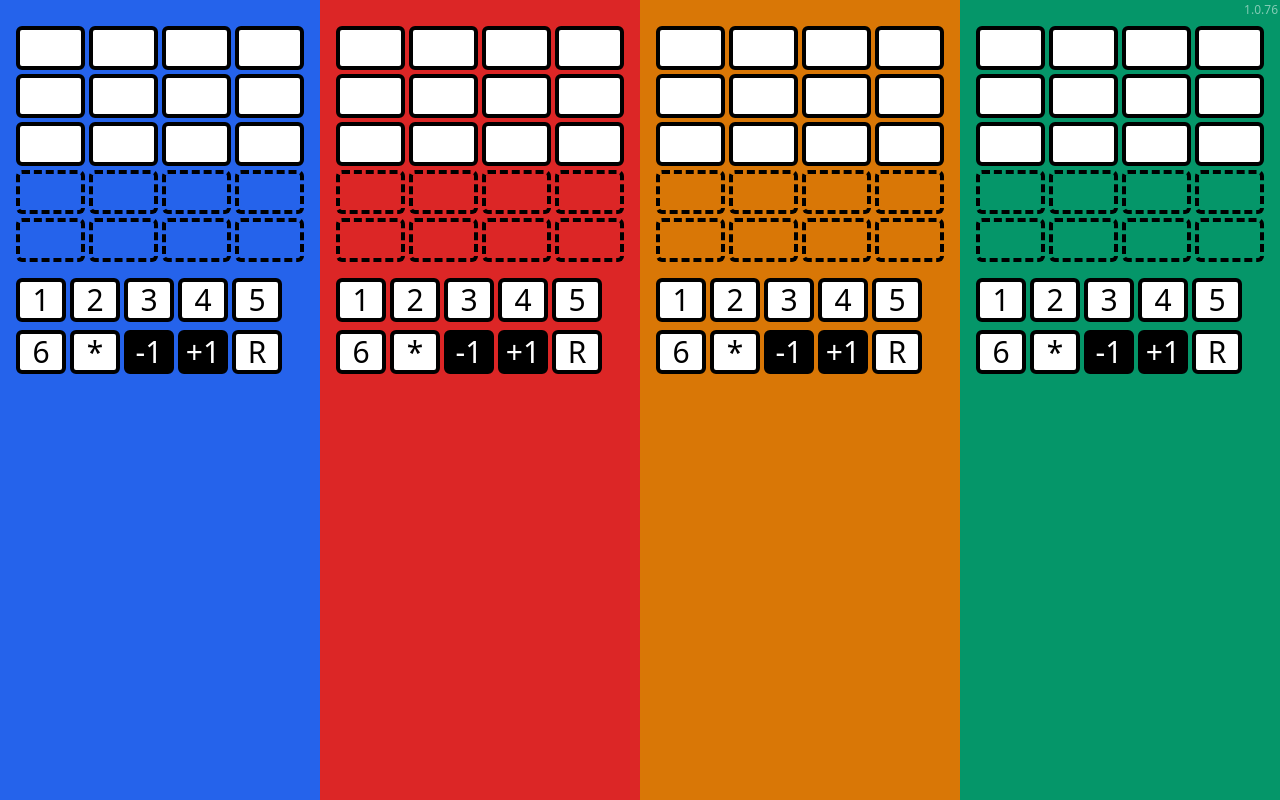
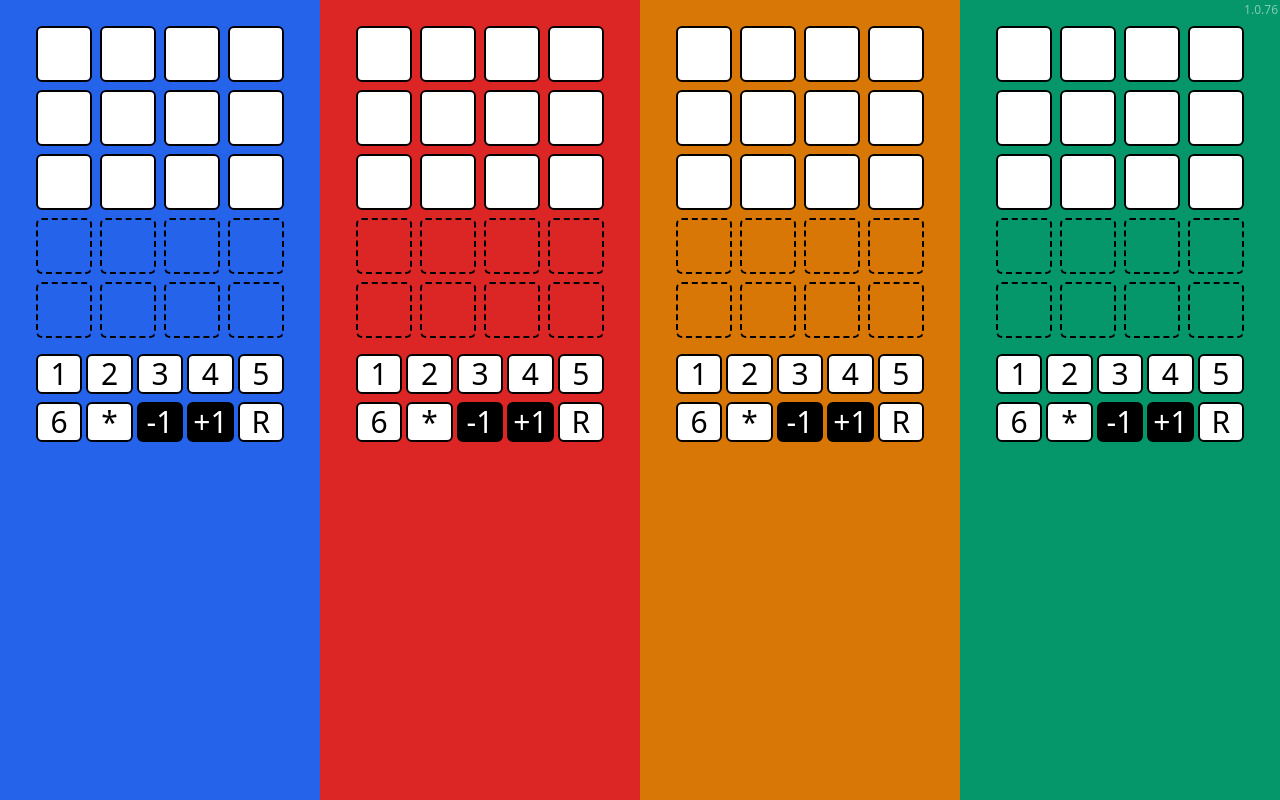
Before and after one commit to zothynine/boardgames-supplies, a Svelte app in the folder unoscore/: page / in a window 1280 px wide. Built offline with nearby package versions, Linux system fonts and the light colour scheme.

Commit message:
Rewrite chain with divs

```diff
--- a/unoscore/src/App.svelte
+++ b/unoscore/src/App.svelte
@@ -21,44 +21,14 @@
     --width-basis: 100vw;
   }
 
-  /* main {
-    display: flex;
-    position: absolute;
-    inset: 0;
-    overflow-x: auto;
-    overflow-y: hidden;
-      scroll-snap-type: x mandatory;
+  main {
+    @apply flex absolute inset-0 overflow-x-auto overflow-y-hidden;
+    scroll-snap-type: x mandatory;
     height: 100vh;
   }
 
   .version {
-    color: white;
-    font-size: 10px;
-    inset: 5px;
-    opacity: 0.5;
-    position: fixed;
-    text-align: right;
-    font-style: normal;
-  }
-  */
-
-  uno-card {
-    background-color: var(--card-color);
-    flex: 0 0 var(--width-basis);
-    scroll-snap-align: start;
+    @apply text-white text-xs inset-1 opacity-50 fixed text-right not-italic;
   }
 
-  @media (min-width: 600px) {
-    uno-card {
-      --width-basis: 50vw;
-      flex: 1 1 auto;
-    }
-  }
-
-  @media (min-width: 1024px) {
-    uno-card {
-      --width-basis: 25vw;
-      flex: 1 1 auto;
-    }
-  }
 </style>
--- a/unoscore/src/Card.svelte
+++ b/unoscore/src/Card.svelte
@@ -1,6 +1,6 @@
 <script>
   export let bgColor;
-  const chain = [null,null,null,null,null,null,null,null,null,null,null,null,null,null,null,null,null,null,null,null];
+  let chain = [null,null,null,null,null,null,null,null,null,null,null,null,null,null,null,null,null,null,null,null];
   let chainIndex = 0;
 
   function deleteLast() {
@@ -11,8 +11,8 @@
 
   function addField(card) {
     if(!card) return;
-    const nextField = card.querySelector("[disabled]");
-    if (nextField) nextField.removeAttribute("disabled")
+    const nextField = card.querySelector(".disabled");
+    if (nextField) nextField.classList.remove("disabled")
   }
 
   function addToChain(val) {
@@ -23,7 +23,7 @@
 
   function onButtonClick(event) {
     const card = event.target.offsetParent;
-    const nextInput = card.querySelectorAll(".chain input")[chainIndex];
+    const nextInput = card.querySelectorAll(".chain .score")[chainIndex];
     const val = event?.target?.closest("button")?.value;
 
     if (!val) return;
@@ -36,7 +36,7 @@
         addField(card);
         break;
       default:
-        !!nextInput && !nextInput.disabled && addToChain(val);
+        !!nextInput && !nextInput.classList.contains("disabled") && addToChain(val);
         break;
     }
   }
@@ -44,35 +44,37 @@
   function reset() {
     const reset = confirm("Really reset?")
     if (reset) {
-      window.location.reload();
+      chainIndex = 0
+      chain.forEach((item, index) => chain[index] = null);
+      document.querySelectorAll(".score.extra").forEach(item => item.classList.add("disabled"));
     }
   }
 </script>
 
-<div class="panel {bgColor}">
+<div class="panel {bgColor} sm:flex-auto">
   <div class="card">
     <form>
       <fieldset class="chain">
-        <input bind:value={chain[0]} type="text">
-        <input bind:value={chain[1]} type="text">
-        <input bind:value={chain[2]} type="text">
-        <input bind:value={chain[3]} type="text">
-        <input bind:value={chain[4]} type="text">
-        <input bind:value={chain[5]} type="text">
-        <input bind:value={chain[6]} type="text">
-        <input bind:value={chain[7]} type="text">
-        <input bind:value={chain[8]} type="text">
-        <input bind:value={chain[9]} type="text">
-        <input bind:value={chain[10]} type="text">
-        <input bind:value={chain[11]} type="text">
-        <input bind:value={chain[12]} type="text" disabled>
-        <input bind:value={chain[13]} type="text" disabled>
-        <input bind:value={chain[14]} type="text" disabled>
-        <input bind:value={chain[15]} type="text" disabled>
-        <input bind:value={chain[16]} type="text" disabled>
-        <input bind:value={chain[17]} type="text" disabled>
-        <input bind:value={chain[18]} type="text" disabled>
-        <input bind:value={chain[19]} type="text" disabled>
+        <div class="score">{chain[0] || ""}</div>
+        <div class="score">{chain[1] || ""}</div>
+        <div class="score">{chain[2] || ""}</div>
+        <div class="score">{chain[3] || ""}</div>
+        <div class="score">{chain[4] || ""}</div>
+        <div class="score">{chain[5] || ""}</div>
+        <div class="score">{chain[6] || ""}</div>
+        <div class="score">{chain[7] || ""}</div>
+        <div class="score">{chain[8] || ""}</div>
+        <div class="score">{chain[9] || ""}</div>
+        <div class="score">{chain[10] || ""}</div>
+        <div class="score">{chain[11] || ""}</div>
+        <div class="score extra disabled">{chain[12] || ""}</div>
+        <div class="score extra disabled">{chain[13] || ""}</div>
+        <div class="score extra disabled">{chain[14] || ""}</div>
+        <div class="score extra disabled">{chain[15] || ""}</div>
+        <div class="score extra disabled">{chain[16] || ""}</div>
+        <div class="score extra disabled">{chain[17] || ""}</div>
+        <div class="score extra disabled">{chain[18] || ""}</div>
+        <div class="score extra disabled">{chain[19] || ""}</div>
       </fieldset>
       <fieldset class="buttons" on:click={onButtonClick}>
         <div>
@@ -95,6 +97,10 @@
 </div>
 
 <style lang="postcss">
+  :root {
+    --width-basis: 100vw;
+  }
+
   .blue {
     @apply bg-blue-600;
   }
@@ -109,7 +115,8 @@
   }
 
   .panel {
-    @apply flex justify-around items-center m-0 p-0;
+    @apply flex justify-around items-center m-0 p-0 flex-grow-0 flex-shrink-0;
+    flex-basis: var(--width-basis);
   }
 
   .card {;
@@ -118,13 +125,11 @@
 
   .chain {
     --grid-template-units: calc(var(--width-basis, 25vw)/5 - 15px);
-    @apply self-center grid gap-1 mt-2.5 grid-cols-4 grid-rows-5 border-none p-0;
-    /* grid-template-columns: repeat(4, var(--grid-template-units));
-    grid-template-rows: repeat(5, var(--grid-template-units)); */
+    @apply self-center grid gap-2 mt-2.5 grid-cols-4 grid-rows-5 border-none p-0;
   }
 
-  input {
-    @apply box-border text-center text-3xl p-0 pointer-events-none rounded-md;
+  .score {
+    @apply box-border text-center text-3xl p-0 pointer-events-none rounded-md w-14 h-14;
   }
 
   .buttons {
@@ -140,13 +145,13 @@
   }
 
   button {
-    flex-basis: 50px;
     @apply block h-3/6 m-0 rounded-md;
   }
 
-  input,
+  .score,
   button {
-    @apply bg-white border-solid border-4 border-black;
+    @apply bg-white border-solid border-2 border-black;
+    flex-basis: 50px;
   }
 
   button span {
@@ -157,16 +162,24 @@
     @apply bg-white text-black;
   }
 
-  /* button[value="*"] span {
-    @apply text-5xl;
-  } */
-
   button[value="delete"],
   button[value="add"] {
     @apply bg-black text-white;
   }
 
-  [disabled] {
+  .disabled {
     @apply bg-transparent border-dashed rounded-r-md;
   }
+
+  @media (min-width: 640px) {
+    .panel {
+      --width-basis: 50vw;
+    }
+  }
+
+  @media (min-width: 1024px) {
+    .panel {
+      --width-basis: 25vw;
+    }
+  }
 </style>
```
